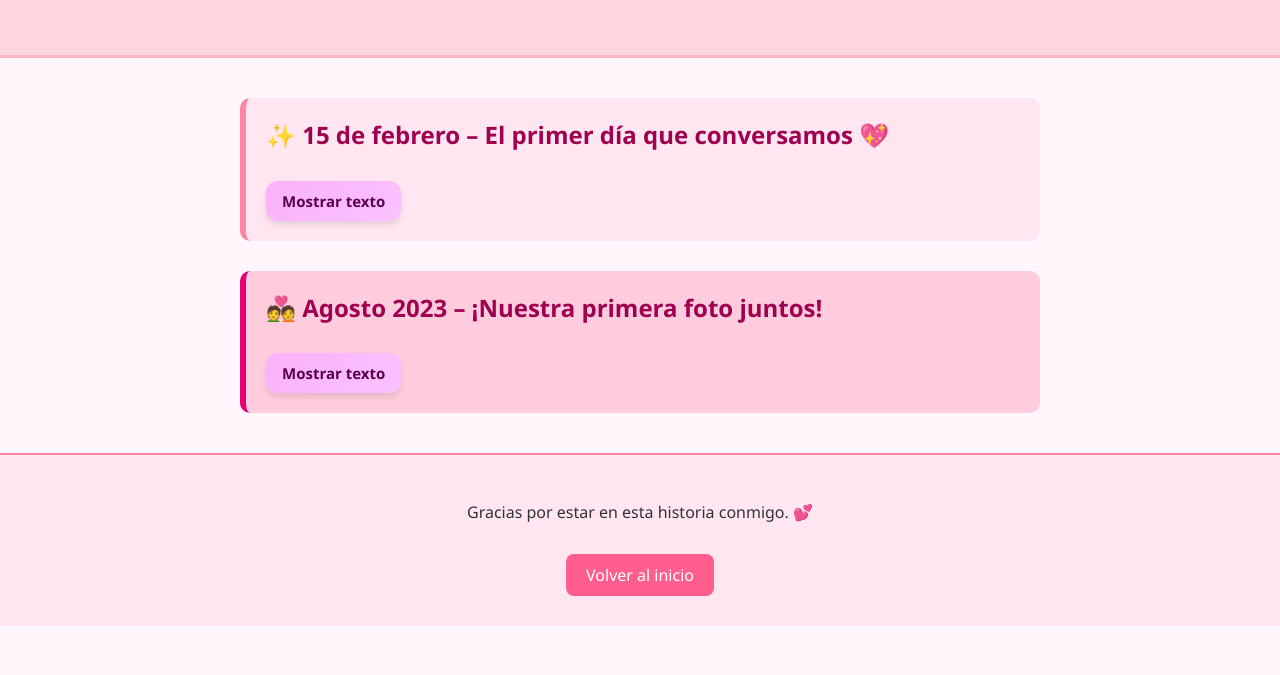
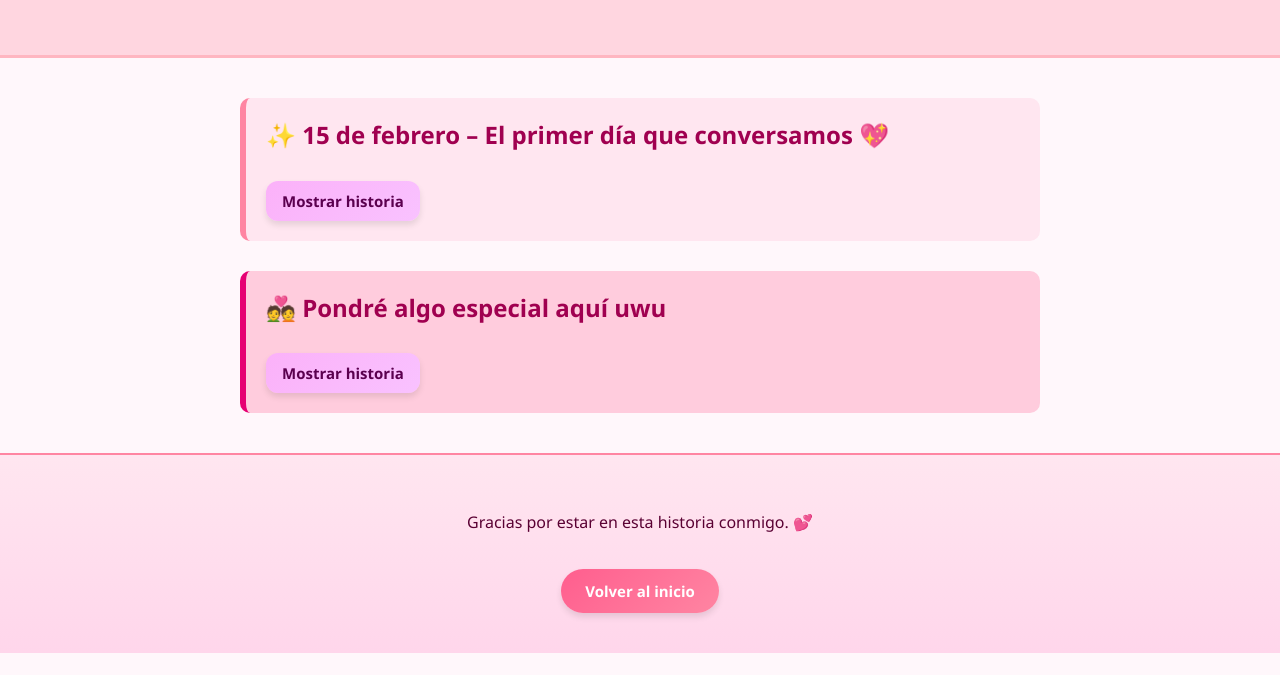
Before and after one commit to Omar-CS-RL/Diario_recuerdos_uwu, a plain HTML site: page momentos_historia.html in a window 1280 px wide. Shown: the part 125-800 px from the top of the page. Drawn offline with Linux system fonts and the light colour scheme.

Commit message:
Add files via upload

```diff
--- a/estilos_historia.css
+++ b/estilos_historia.css
@@ -52,25 +52,35 @@ body {
 
 .pie {
     text-align: center;
-    padding: 30px;
-    background-color: #ffe6f0;
+    padding: 40px 20px;
+    background: linear-gradient(180deg, #ffe6f0 0%, #ffd6eb 100%);
     border-top: 2px solid #ff85a2;
+    font-family: 'Segoe UI', Tahoma, Geneva, Verdana, sans-serif;
+    font-size: 16px;
+    color: #5a0033;
 }
 
 .boton-regresar {
     display: inline-block;
-    margin-top: 15px;
-    padding: 10px 20px;
-    background-color: #ff5e8e;
+    margin-top: 20px;
+    padding: 12px 24px;
+    background: linear-gradient(135deg, #ff5e8e, #ff85a2);
     color: white;
-    border-radius: 8px;
+    border: none;
+    border-radius: 50px;
+    font-size: 15px;
+    font-weight: 600;
     text-decoration: none;
-    transition: background-color 0.3s;
+    transition: all 0.3s ease;
+    box-shadow: 0 4px 6px rgba(0, 0, 0, 0.1);
 }
 
 .boton-regresar:hover {
-    background-color: #e64c78;
+    background: linear-gradient(135deg, #e64c78, #ff6fa2);
+    transform: translateY(-2px);
+    box-shadow: 0 6px 12px rgba(0, 0, 0, 0.15);
 }
+
 
 /* Animación */
 @keyframes fadeIn {
--- a/momentos_historia.html
+++ b/momentos_historia.html
@@ -8,7 +8,17 @@
     <style>
         .momento p {
             display: none;
-            margin-top: 10px;
+            margin-top: 15px;
+            background-color: #fff0fa;
+            padding: 20px;
+            border-left: 6px solid #ff85c1;
+            border-radius: 12px;
+            font-size: 16px;
+            line-height: 1.6;
+            color: #4a0033;
+            font-family: 'Segoe UI', Tahoma, Geneva, Verdana, sans-serif;
+            box-shadow: 0 4px 10px rgba(0, 0, 0, 0.05);
+            animation: fadeIn 0.3s ease-in-out;
         }
 
         .boton-toggle {
@@ -45,7 +55,7 @@
 
         <div class="momento">
             <h2>✨ 15 de febrero – El primer día que conversamos 💖</h2>
-            <button class="boton-toggle">Mostrar texto</button>
+            <button class="boton-toggle">Mostrar historia</button>
             <p>Yo estaba en el voluntariado de Los Luchos por ser sábado como normalmente lo hago, ya nos íbamos a ir y estuve conversando cuando de pronto entraste a la universidad y te vi llegar,
                  yo sabía que eras parte del voluntariado porque ya te había visto un tiempo antes pero nunca habíamos hablado, bueno, lo que pasó después fue que
                   te acercaste a nosotros junto a tu amiga y les saludamos, fue nuestra primera interacción uwu, poco después hiciste la propuesta para ir a tomar tesitos, y aceptamos, entonces pasó un
@@ -57,9 +67,9 @@
         </div>
 
         <div class="momento especial">
-            <h2>💑 Agosto 2023 – ¡Nuestra primera foto juntos!</h2>
-            <button class="boton-toggle">Mostrar texto</button>
-            <p>Una sonrisa compartida, una mirada que decía más que mil palabras. Ese fue el inicio de todo lo hermoso que vivimos después.</p>
+            <h2>💑 Pondré algo especial aquí uwu</h2>
+            <button class="boton-toggle">Mostrar historia</button>
+            <p>Aún no hice esta parte Gabrielaaa :c</p>
         </div>
 
     </main>
```
